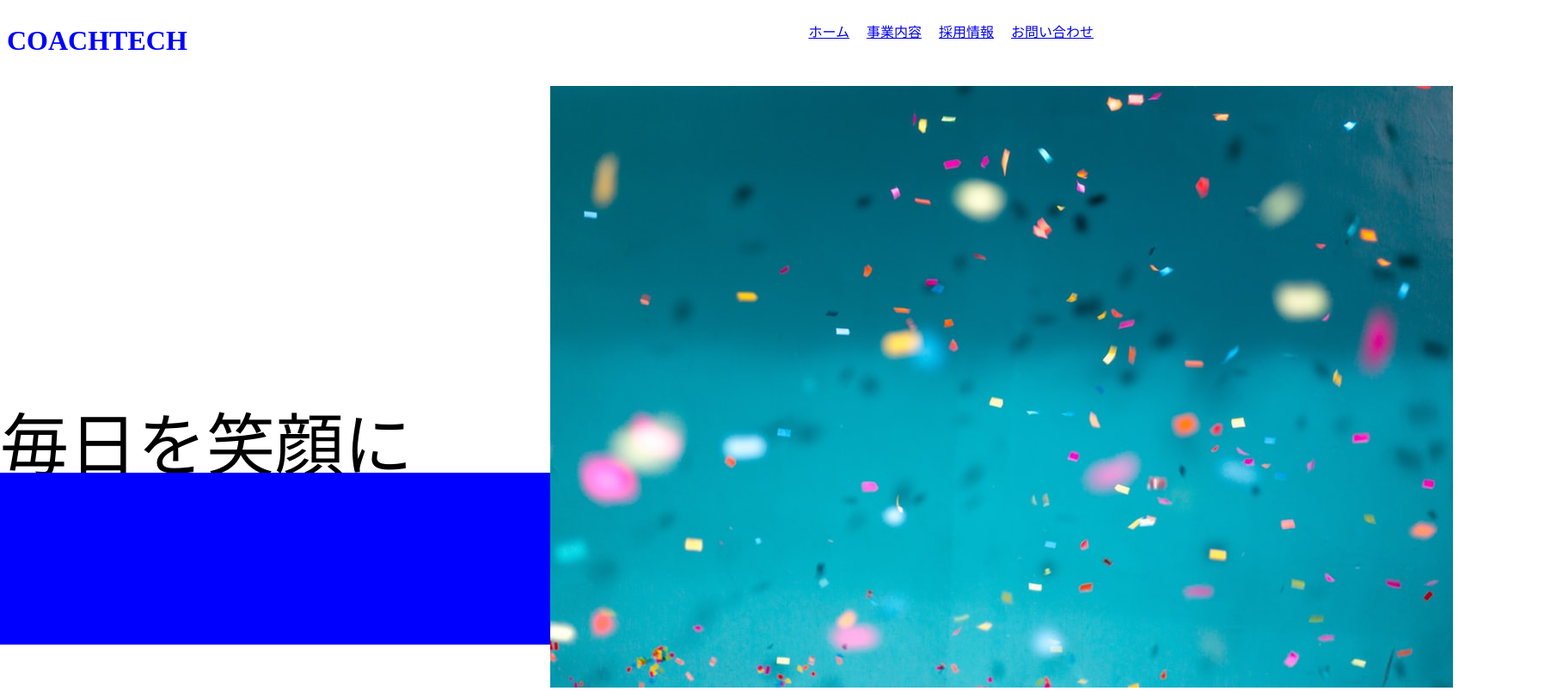
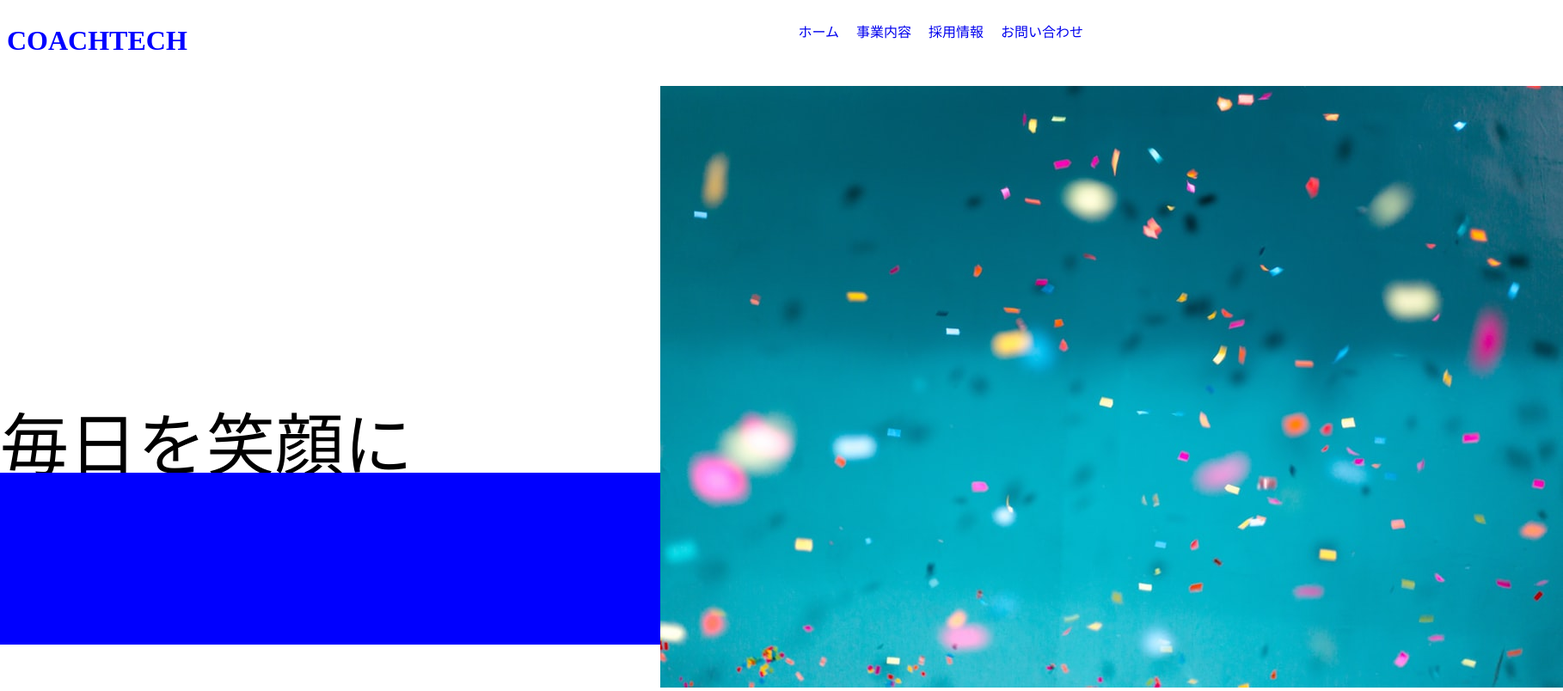
Before and after one commit to skgr4187/20240325_kojima_css, a plain HTML site: page index.html in a window 1280 px wide. Shown: the whole page at 86% size, 1818 px wide, since content can reach past the window. Drawn offline with Linux system fonts and the light colour scheme.

Commit message:
CSS演習問題

```diff
--- a/css/style.css
+++ b/css/style.css
@@ -7,20 +7,23 @@ header {
 }
 .navi {
     display: flex;
+    position: absolute;
+    right: 20px;
 }
 .item {
     list-style: none;
     margin-left: 20px;
 }
-.a {
+.link {
     text-decoration: none;
 }
 .img {
     position: absolute;
-    width: 50%;
     top: 100px;
     right: 0;
     z-index: 10;
+    width: 40%;
+    height: auto;
 }
 .title {
     font-size: 80px;
@@ -30,7 +33,7 @@ header {
 }
 .blue-box {
     background-color:blue;
-    width: 60vw;
+    width: 70vw;
     height: 200px;
     position: absolute;
     left: 0;
--- a/index.html
+++ b/index.html
@@ -12,10 +12,10 @@
         <h1 class="logo">COACHTECH</h1>
         <nav>
             <ul class="navi">
-                <li class="item"><a href="ホーム">ホーム</a></li>
-                <li class="item"><a href="事業内容">事業内容</a></li>
-                <li class="item"><a href="採用情報">採用情報</a></li>
-                <li class="item"><a href="お問い合わせ">お問い合わせ</a></li>
+                <li class="item"><a href="ホーム" class="link">ホーム</a></li>
+                <li class="item"><a href="事業内容" class="link">事業内容</a></li>
+                <li class="item"><a href="採用情報" class="link">採用情報</a></li>
+                <li class="item"><a href="お問い合わせ" class="link">お問い合わせ</a></li>
             </ul>
         </nav>
     </header>
```
